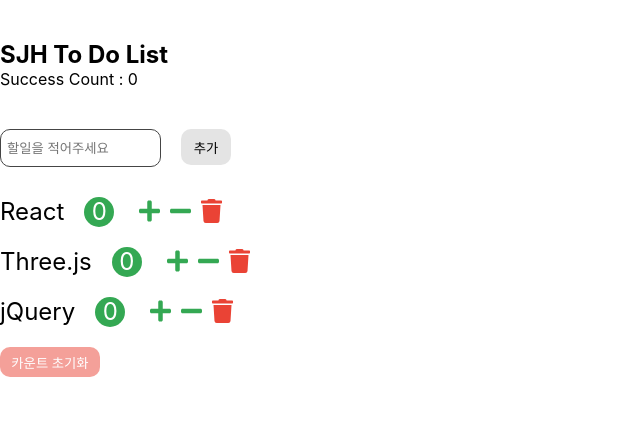
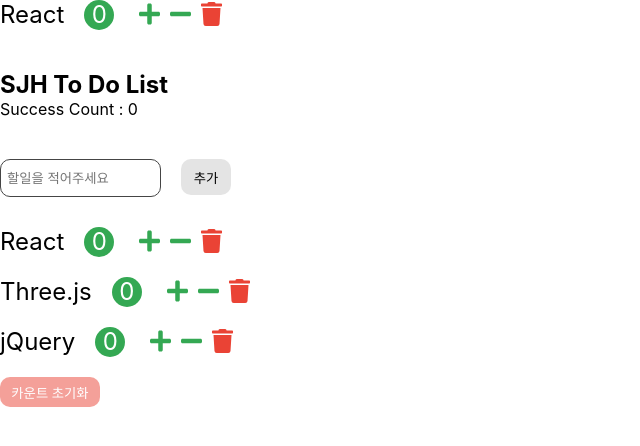
Before and after one commit to hellojaehyeok/react_Study, a React (Create React App) app in the folder practice/: page / in a window 1280 px wide. Shown: the top 446 px of the page, without its empty margins (0-640 px from the left). Built offline with nearby package versions, Linux system fonts and the light colour scheme.

Commit message:
todohooks 생성

```diff
--- a/practice/src/app.jsx
+++ b/practice/src/app.jsx
@@ -2,6 +2,7 @@
 import './app.css';
 import Todos from './components/todos';
 import Nav from './components/nav';
+import TodoHooks from './components/todoHooks';
 
 class App extends Component {
 
@@ -65,6 +66,7 @@
   render() {
     return (
       <>
+        <TodoHooks />
         <Nav
           totalCount={this.state.count}
         />
--- /dev/null
+++ b/practice/src/components/todoHooks.jsx
@@ -0,0 +1,35 @@
+import React, {useState} from 'react';
+
+const TodoHooks = (props) => {
+
+    const [count, setCount] = useState(0);
+
+
+    const increaseCount = () => {
+        setCount(count + 1);
+    }
+
+    const decreaseCount = () => {
+        setCount(count - 1);
+    }
+
+    return (
+        <li className="todo">
+            <span className="todo-name">React</span>
+            <span className="todo-count">{count}</span>
+            <button className="todo-button todo-increase"  onClick={increaseCount}>
+                <i className="fas fa-plus"></i>
+            </button>
+            <button className="todo-button todo-decrease" onClick={decreaseCount}>
+                <i className="fas fa-minus"></i>
+            </button>
+            <button className="todo-button todo-delete">
+                <i className="fas fa-trash"></i>
+            </button>
+        </li>
+    );
+
+}
+
+
+export default TodoHooks;
```
